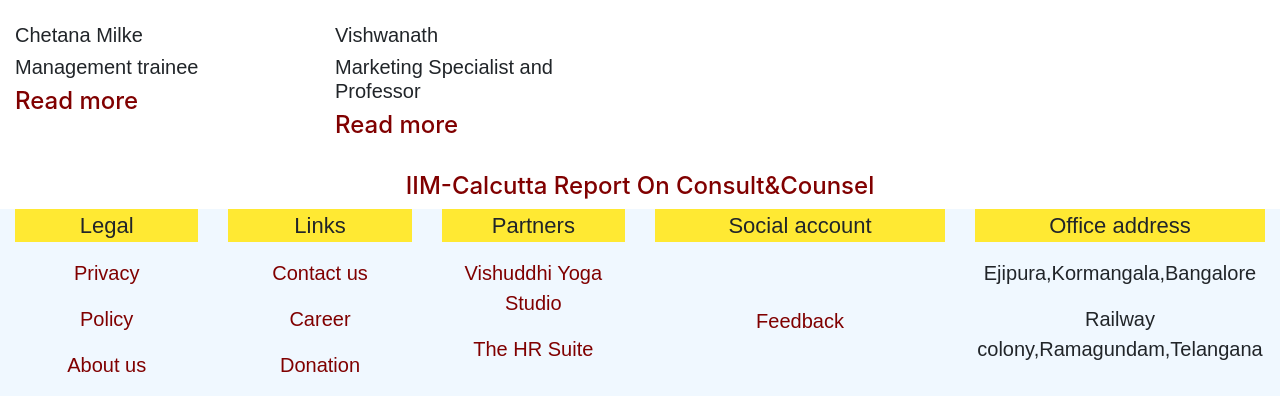
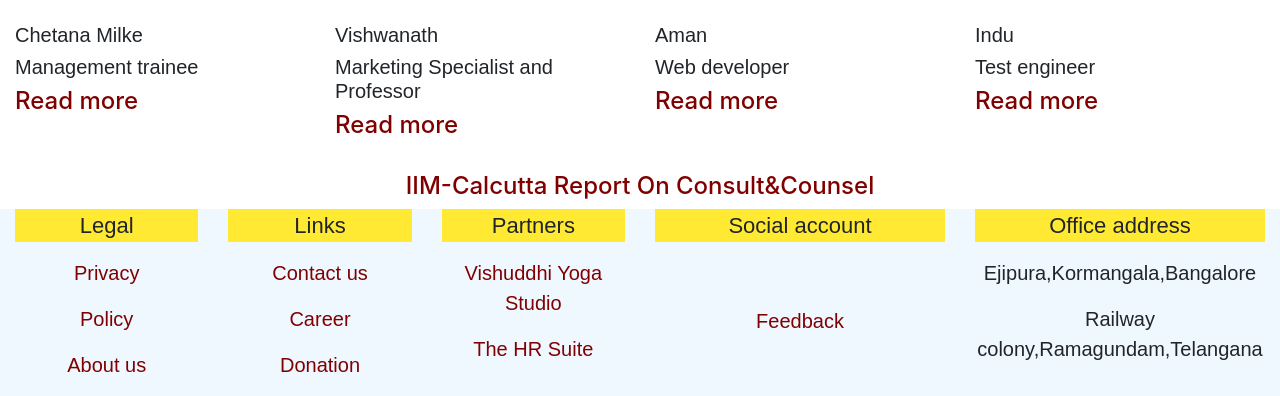
Before and after one commit to sumanpatra970/consultcounsel97, a Django app: page /education in a window 1280 px wide. Shown: the part 4538-4934 px from the top of the page. Run offline with Django 3.2, Linux system fonts and the light colour scheme; some libraries are stand-ins or nearby versions.

Commit message:
Update education.html

```diff
--- a/templates/education.html
+++ b/templates/education.html
@@ -85,7 +85,7 @@
                 <a href="deekshith"><h4>Read more</h4></a>
             </div>
             <div class="col-sm-3">
-                <img src="{% static 'animesh.JPG'%}" width="100%" height="300px"><br><br>
+                <img src="{% static 'animesh.png'%}" width="100%" height="300px"><br><br>
                 <h3 class="kk">Animesh</h3>
                 <h3 class="kk">M Arch, Singer & Poet</h3>
                 <a href="animesh"><h4>Read more</h4></a>
@@ -198,6 +198,18 @@
                 <h3 class="kk">Marketing Specialist and Professor</h3>
                 <a href="mrvish"><h4>Read more</h4></a>
             </div>
+            <div class="col-sm-3">
+                <img src="{% static 'aman.jpg'%}" width="100%" height=300px><br><br>
+                <h3 class="kk">Aman</h3>
+                <h3 class="kk">Web developer</h3>
+                <a href="aman"><h4>Read more</h4></a>
+            </div>
+            <div class="col-sm-3">
+                <img src="{% static 'indu.jpg'%}" width="100%" height=300px><br><br>
+                <h3 class="kk">Indu</h3>
+                <h3 class="kk">Test engineer</h3>
+                <a href="indu"><h4>Read more</h4></a>
+            </div>
         </div>
     </div>
     {% endblock content %}
```
